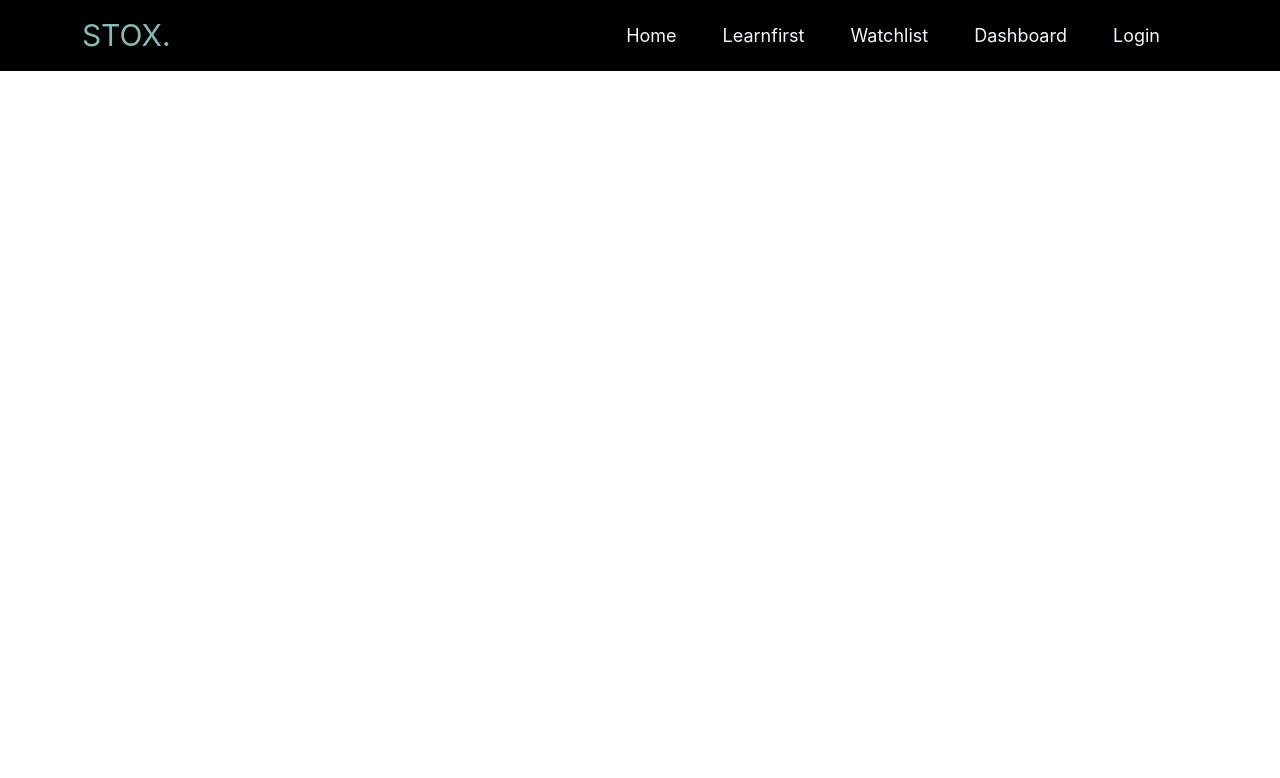
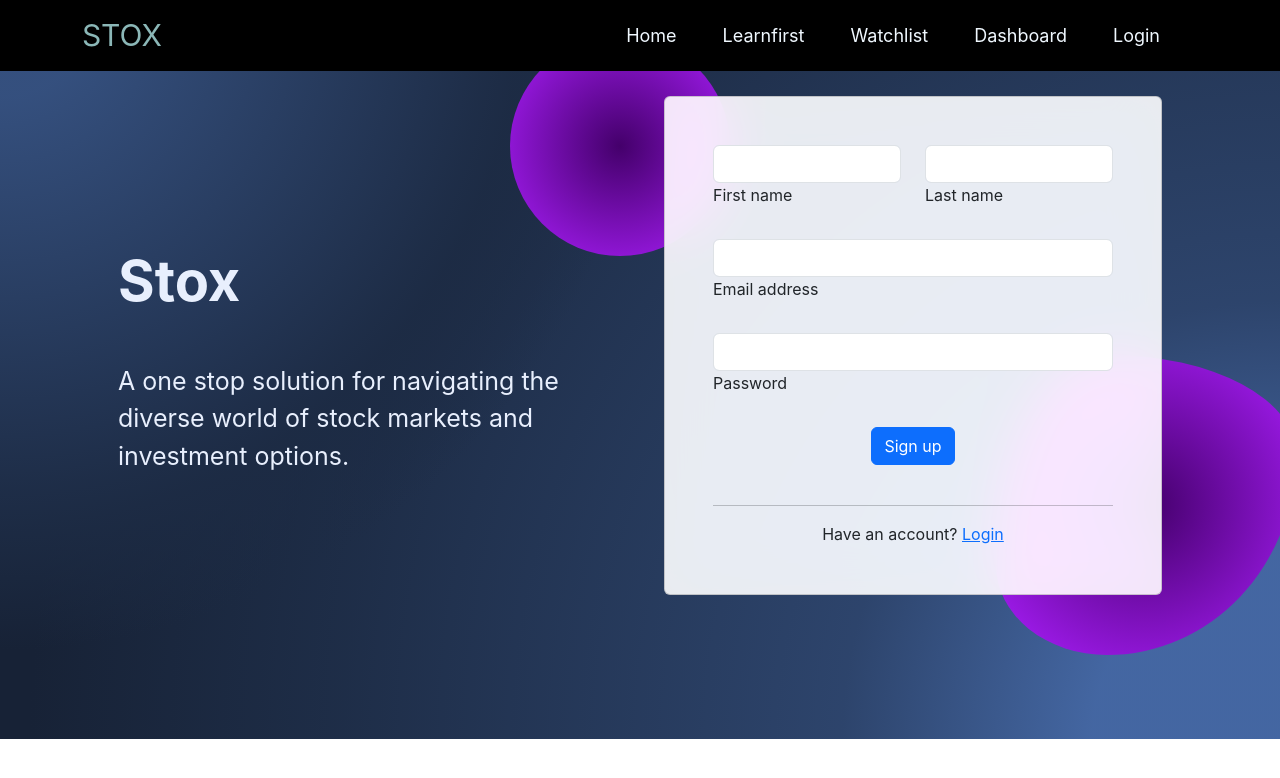
Before and after one commit to miteshp2110/SDP-1, a React (Create React App) app in the folder client/: page /SignUp in a window 1280 px wide. Shown: the top 778 px of the page. Built offline with nearby package versions, Linux system fonts and the light colour scheme.

Commit message:
Login, SignUp, Home and NavBar

```diff
--- a/client/src/App.js
+++ b/client/src/App.js
@@ -11,7 +11,6 @@ import LearnFirst from './Components/LearnFirst/LearnFirst';
 function App() {
   return (
     <>
-
     <BrowserRouter>
     <NavBar/>
       <Routes >
@@ -20,6 +19,7 @@ function App() {
           <Route exact path='/watchlist' element={<WatchList/>}></Route>
           <Route exact path='/dashboard' element={<Dashboard/>}></Route>
           <Route exact path='/Login' element={<Login/>}></Route>
+          <Route exact path='/SignUp' element={<SignUp/>}></Route>
       </Routes>
     </BrowserRouter>
     </>
--- a/client/src/Components/Home/Home.jsx
+++ b/client/src/Components/Home/Home.jsx
@@ -1,6 +1,28 @@
-const Home=()=>{
-    return(
-        <div>This is a Home</div>
-    )
+import './HomeStyle.css';
+
+const Home = () => {
+    const divStyle = {
+        height: 500,
+      };
+    return (
+<section>
+  <div className="bg-img bg-cover" style={{backgroundImage: "url('stock-market-image.jpg')", backgroundRepeat: 'no-repeat', backgroundSize: 'cover'}}>
+    <div className="container" style={{height: 500}}>
+      <div className="row" style={{marginTop: '6%'}}>
+        <div className="col-lg-6" style={{color: `hsl(218, 81%, 95%)`, marginTop: '15%'}}>
+          <h1>Welcome to Stox</h1>
+          <br />
+          <p>
+            A one-stop solution for navigating the diverse world of stock markets and investment options.
+          </p>
+        </div>
+      </div>
+    </div>
+  </div>
+  <div className="display-3">
+
+  </div>
+</section>
+    );
 }
 export default Home;
--- a/client/src/Components/Login/Login.jsx
+++ b/client/src/Components/Login/Login.jsx
@@ -1,14 +1,21 @@
-import './LoginStyle.css'
+import './LoginStyle.css';
+import SignUp from '../SignUp/SignUp';
 
+const titleStyleColor= {
+  color: `hsl(218, 81%, 95%)`,
+};
 const Login=()=>{
   return(
 <section className="background-radial-gradient overflow-hidden">
   <div className="container px-4 py-5 px-md-5 text-center text-lg-start my-5">
     <div className="row gx-lg-5 align-items-center mb-5">
       <div className="col-lg-6 mb-5 mb-lg-0" >
-        <h1 className="my-5 display-5 fw-bold ls-tight" style={{color: `hsl(218, 81%, 95%)`}}>
+        <h1 className="my-5 display-4 fw-bold ls-tight" style={titleStyleColor}>
+          Stox
+        </h1>
+        <p className="mb-5 display-6 ls-tight" style={titleStyleColor}>
           Welcome Back!
-        </h1>
+        </p>
       </div>
 
       <div className="col-lg-6 mb-5 mb-lg-0 position-relative">
@@ -29,20 +36,14 @@ const Login=()=>{
               </div>
 
               <div className="text-center">
-                <button type="submit" className="btn btn-primary btn-block mb-4">
+                <a href="#" className="btn btn-primary btn-block mb-4">
                   Login
-                </button>
+                </a>
               </div>
 
               <div className="text-center">
                 <hr/>
-                <a type="button ">hello</a>
-                <span className="mb-2">
-                  Don't have an account?
-                </span>
-                <button type="submit" className="btn btn-primary btn-block mb-2" style={{background: 'none', border: 'none', color: 'blue'}}>
-                  Sign Up
-                </button>
+                Don't have an account? <a href="SignUp">Sign Up</a>
               </div>
             </form>
           </div>
@@ -51,7 +52,7 @@ const Login=()=>{
     </div>
   </div>
 </section>
-  )
+  );
 }
 
 export default Login;
--- a/client/src/Components/NavBar/NavBar.jsx
+++ b/client/src/Components/NavBar/NavBar.jsx
@@ -4,14 +4,13 @@ const NavBar = () => {
   return (
     <>
       <nav
-
-        className="custom-navbar navbar navbar navbar-expand-md navbar-dark "
+        className="custom-navbar navbar fixed-top navbar navbar-expand-md navbar-dark "
         arial-label="Furni navigation bar"
 
       >
         <div className="container">
           <Link className="navbar-brand" to="/">
-            STOX<span>.</span>
+            STOX
           </Link>
 
           <button
--- a/client/src/Components/SignUp/SignUp.jsx
+++ b/client/src/Components/SignUp/SignUp.jsx
@@ -1,23 +1,17 @@
+import './SignUpStyle.css';
 import Login from '../Login/Login';
-import './SignUpStyle.css'
-import NavBar from '../NavBar/NavBar';
 
 const SignUp=()=>{
   return(
-
 <section className="background-radial-gradient overflow-hidden">
   <div className="container px-4 py-5 px-md-5 text-center text-lg-start my-5">
     <div className="row gx-lg-5 align-items-center mb-5">
       <div className="col-lg-6 mb-5 mb-lg-0" >
-        <h1 className="my-5 display-5 fw-bold ls-tight" style={{color: `hsl(218, 81%, 95%)`}}>
-          The best offer <br />
-          <span >for your business</span>
+        <h1 className="my-5 display-4 fw-bold ls-tight" style={{color: `hsl(218, 81%, 95%)`}}>
+          Stox
         </h1>
-        <p className="mb-4 opacity-70" >
-          Lorem ipsum dolor, sit amet consectetur adipisicing elit.
-          Temporibus, expedita iusto veniam atque, magni tempora mollitia
-          dolorum consequatur nulla, neque debitis eos reprehenderit quasi
-          ab ipsum nisi dolorem modi. Quos?
+        <p style={{color: `hsl(218, 81%, 95%)`, fontSize: 25}}>
+          A one stop solution for navigating the diverse world of stock markets and  investment options.
         </p>
       </div>
 
@@ -54,19 +48,14 @@ const SignUp=()=>{
               </div>
 
               <div className="text-center">
-                <button type="submit" className="btn btn-primary btn-block mb-4">
+                <a href="#" className="btn btn-primary btn-block mb-4">
                   Sign up
-                </button>
+                </a>
               </div>
 
               <div className="text-center">
                 <hr />
-                <span className="mb-2">
-                  Have an account?
-                </span>
-                <button type="submit" className="btn btn-primary btn-block mb-2" style={{background: 'none', border: 'none', color: 'blue'}}>
-                  Login
-                </button>
+                Have an account? <a href="Login">Login</a>
               </div>
             </form>
           </div>
```
Also changed, not shown: client/public/image.jpg (added), client/public/stock-market-image.jpg (added), client/src/Components/Home/HomeStyle.css (added).
